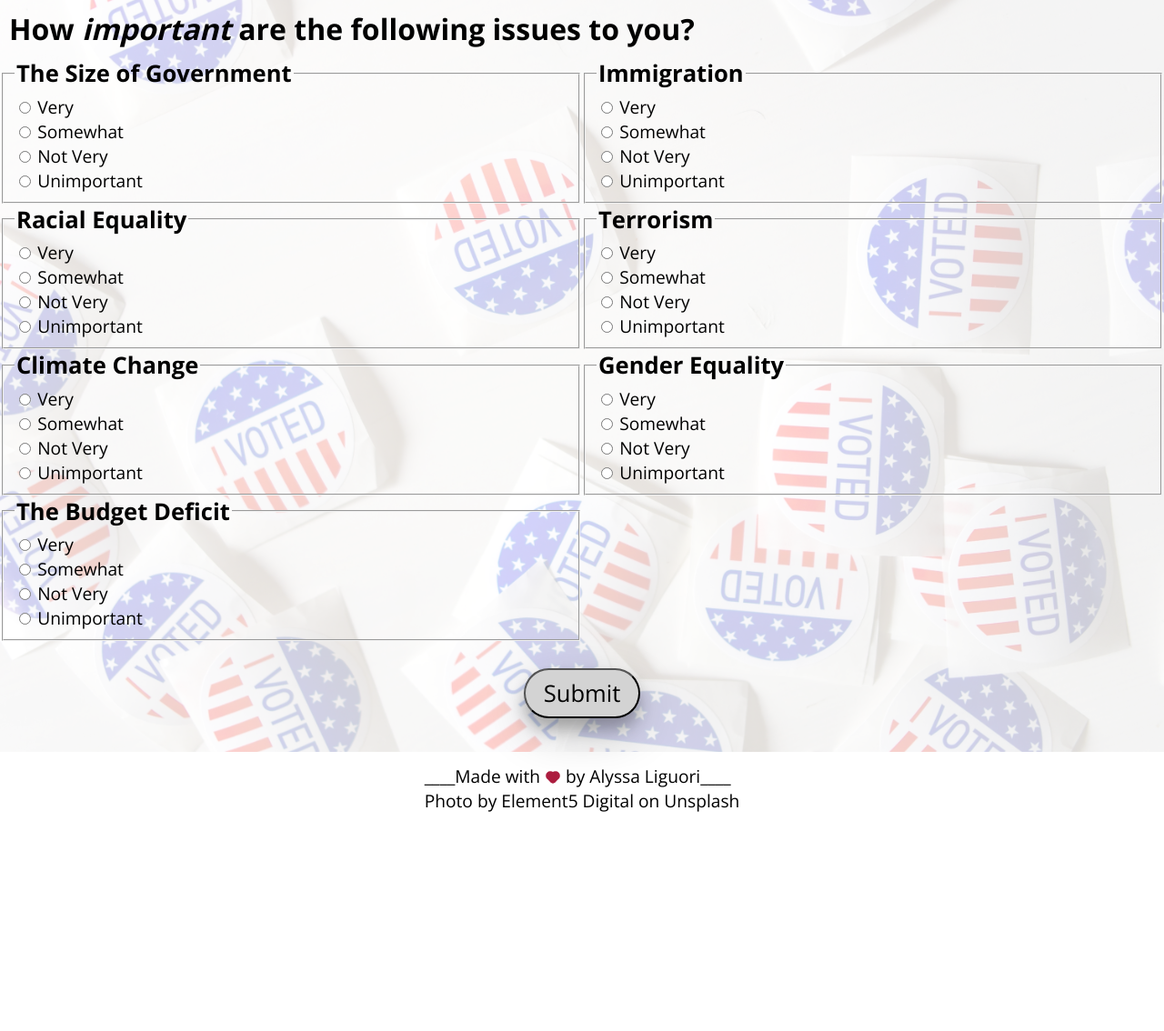
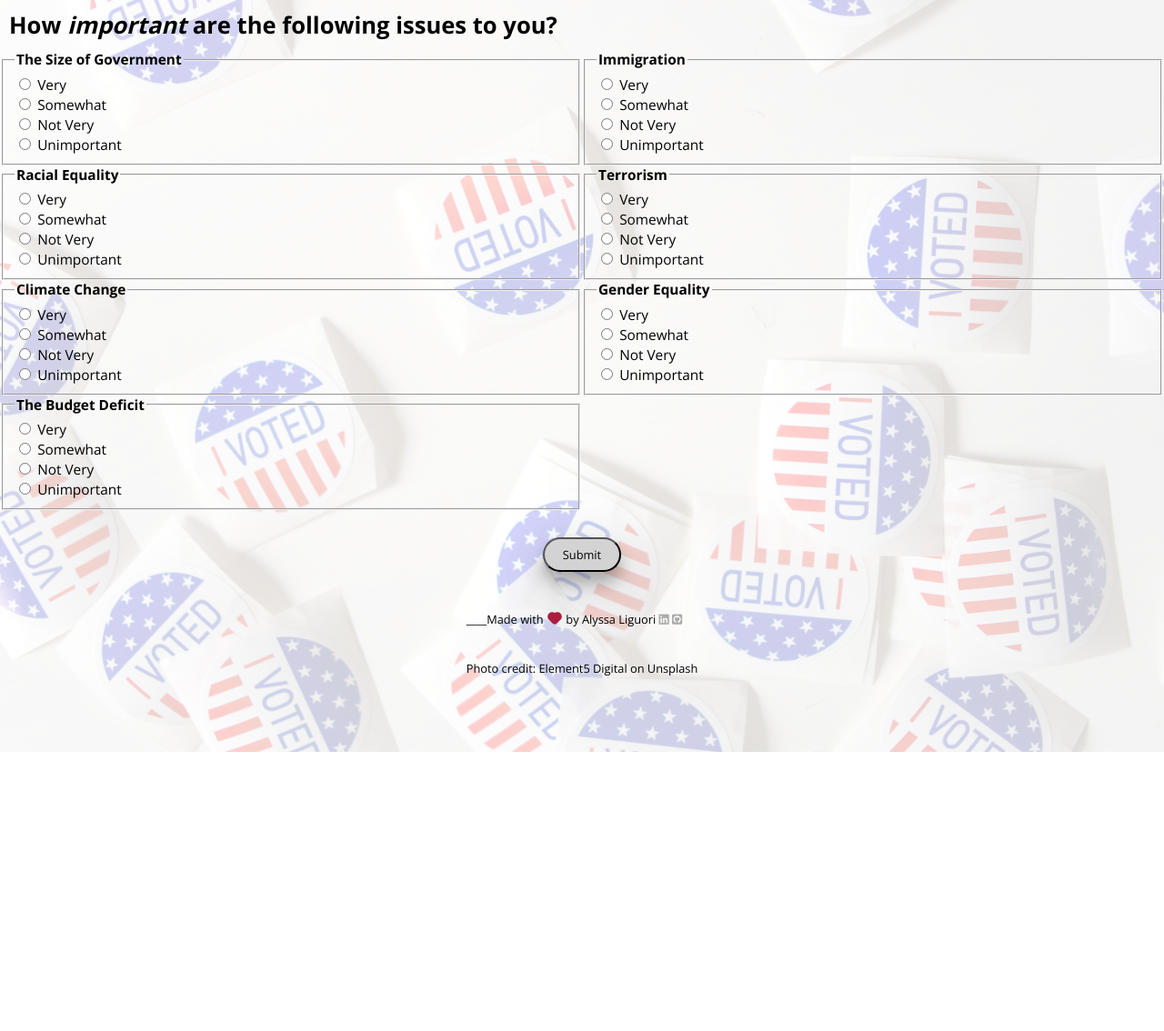
Before and after one commit to ali0003433/pred-by-issue-app, a Flask app: page / in a window 1280 px wide. Shown: the top 1134 px of the page at 91% size. After the commit the page ends 827 px from the top, so only its background shows below. Run offline with Flask 2, Linux system fonts and the light colour scheme; some libraries are stand-ins or nearby versions.

Commit message:
Add stylistic change

```diff
--- a/static/css/main.css
+++ b/static/css/main.css
@@ -18,7 +18,7 @@ body {background-image: url(../img/stickers.jpg);
       background-blend-mode: lighten;
       }
 h5.directions{
-      font-size: 2.5vw;
+      font-size: 2vw;
       justify-content: center;
       align-items: center;
       margin: 10px;
@@ -26,10 +26,10 @@ h5.directions{
  .column {flex: 50%;
       }
 legend {font-weight: 700;
-      font-size: 2vw;
+      font-size: 1.2vw;
 }
 
-label {font-size: 1.5vw;
+label {font-size: 1.2vw;
       -webkit-user-select: none;
       -moz-user-select: none;
       -ms-user-select: none;
@@ -51,7 +51,7 @@ div.button{
          justify-content: center;
 }
 button{
-      font-size: 2vw;
+      font-size: 1vw;
       border-radius:30px;
       padding: 8px 20px;
       box-shadow: 0 12px 16px 0 rgba(0,0,0,0.24), 0 17px 50px 0 rgba(0,0,0,0.19);
@@ -63,6 +63,10 @@ button{
 }
 button:hover {
     background-color:white;
+}
+
+p.footer{
+      font-size:1vw;
 }
 div.signature {
       display: flex;
--- a/templates/index.html
+++ b/templates/index.html
@@ -5,6 +5,7 @@
         <title>Vote Predictor</title>
         <link rel='stylesheet' type='text/css' href='../static/css/main.css'>
         <link rel='stylesheet' href='https://fonts.googleapis.com/css?family=Open+Sans:400,700,800&display=swap'>
+        <script src="https://kit.fontawesome.com/bfda815a04.js" crossorigin="anonymous"></script>
 
     </head>
     <body>
@@ -111,17 +112,17 @@
                 </fieldset>
             </div>
         </div>
-
             <div class='button'>
-
                 <button type= 'submit' value='Submit' method='POST'>Submit</button>
             </div>
         </form>
         <footer>
             <div class='signature'>
-                <p class = 'footer'>____Made with <i class='much-heart'></i> by Alyssa Liguori____
-                <br>Photo by Element5 Digital on Unsplash</p>
-                </div>
+                <p class = 'footer'>____Made with <i class='much-heart'></i> by Alyssa Liguori
+                    <a href='https://www.linkedin.com/in/alyssaliguori'><i class="fab fa-linkedin"></i></a>
+                    <a href='https://github.com/ali0003433/predict-by-issue-prioritization'><i class="fab fa-github-square"></i></a>
+                    <br><br><br>Photo credit: Element5 Digital on Unsplash</p>
+            </div>
         </footer>
     </body>
 </html>
```
Also changed, not shown: static/css/res.css (+10 -4 lines), templates/res.html (+5 -3 lines).
